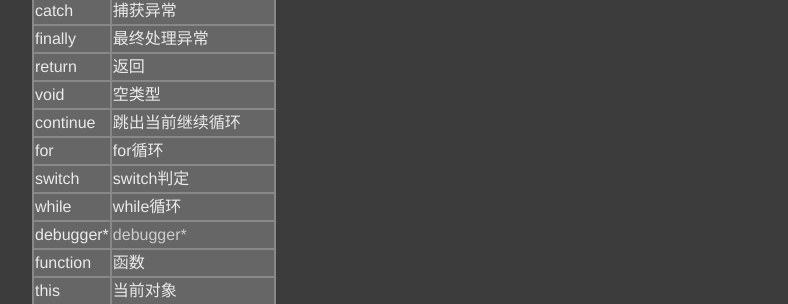
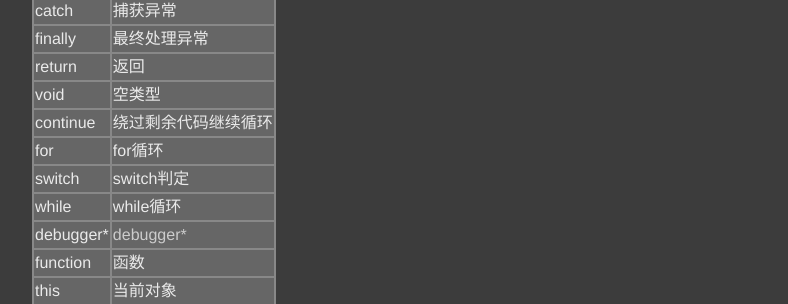
Before and after one commit to QAQMiao/antimoron.github.io, a Jekyll site: the page built from _posts/2015-07-23-Javascript.markdown, in a window 1280 px wide and 900 px high, scrolled down 3814 px. Shown: the part 146-450 px from the top of the window, without its empty margins (238-1026 px from the left). Built offline with Jekyll 4.4.1, drawn with Linux system fonts in a browser that asks for light colours.

Commit message:
Update 2015-07-23-Javascript.markdown

```diff
--- a/_posts/2015-07-23-Javascript.markdown
+++ b/_posts/2015-07-23-Javascript.markdown
@@ -201,7 +201,7 @@ function doSomething() {
 |finally|最终处理异常|
 |return|返回|
 |void|空类型|
-|continue|跳出当前继续循环|
+|continue|绕过剩余代码继续循环|
 |for|for循环|
 |switch|switch判定|
 |while|while循环|
```
